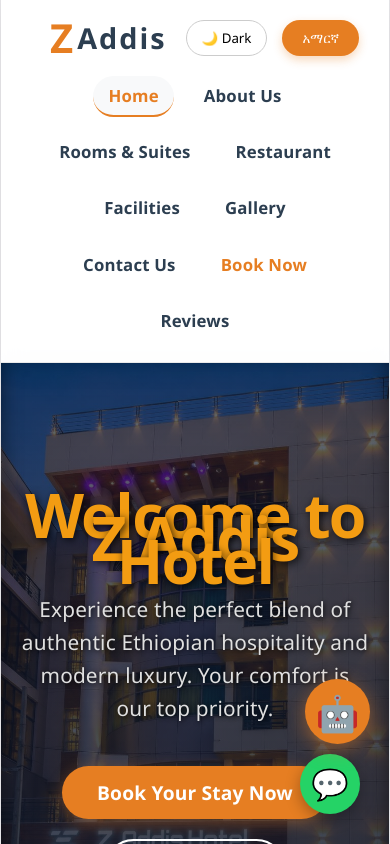
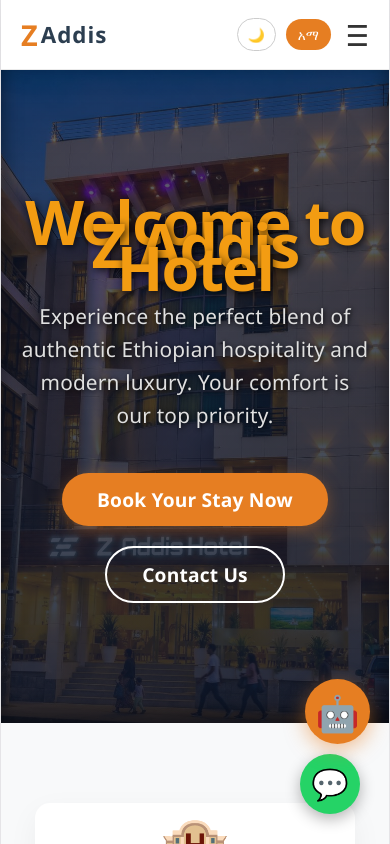
Before and after one commit to semerehiwet/z-addis-hotel, a React app in the folder frontend/: page / in a window 390 px wide. Shown: the top 844 px of the page. Built offline with nearby package versions, Linux system fonts and the light colour scheme; the HTML template or start-up script is replaced by a standard one.

Commit message:
Update App.jsx

```diff
--- a/frontend/src/App.jsx
+++ b/frontend/src/App.jsx
@@ -1,6 +1,6 @@
 import Chatbot from './components/Chatbot';
 import Reviews from './pages/Reviews';
-import React, { useState } from 'react';
+import React, { useState, useEffect } from 'react';
 import { BrowserRouter as Router, Routes, Route, Link, useLocation } from 'react-router-dom';
 import { Helmet } from 'react-helmet';
 import './App.css';
@@ -12,15 +12,15 @@ import Rooms from './pages/Rooms';
 import Booking from './pages/Booking';
 import Gallery from './pages/Gallery';
 import Contact from './pages/Contact';
-import Restaurant from './pages/Restaurant'; // 👈 አዲሱን የሬስቶራንት ፋይል አስገባን
-import Facilities from './pages/Facilities'; // 👈 አዲሱን የአገልግሎት ፋይል አስገባን
+import Restaurant from './pages/Restaurant';
+import Facilities from './pages/Facilities';
 import Admin from './pages/Admin';
 
 // አክቲቭ የሆነውን ሊንክ ለማሳወቅ የምንጠቀምበት ትንሽ ፈንክሽን
-const NavLink = ({ to, currentPath, children, isDarkMode, isAccent }) => {
+const NavLink = ({ to, currentPath, children, isDarkMode, isAccent, onClick }) => {
   const isActive = currentPath === to;
   return (
-    <Link to={to} style={{
+    <Link to={to} onClick={onClick} style={{
       textDecoration: 'none',
       color: isAccent ? '#e67e22' : (isDarkMode ? (isActive ? '#e67e22' : '#e0e0e0') : (isActive ? '#e67e22' : '#2c3e50')),
       fontWeight: 'bold',
@@ -29,28 +29,38 @@ const NavLink = ({ to, currentPath, children, isDarkMode, isAccent }) => {
       borderRadius: '25px',
       backgroundColor: isActive && !isDarkMode ? '#f8f9fa' : (isActive && isDarkMode ? '#333' : 'transparent'),
       transition: 'all 0.3s ease',
-      borderBottom: isActive ? '2px solid #e67e22' : '2px solid transparent'
+      borderBottom: isActive ? '2px solid #e67e22' : '2px solid transparent',
+      display: 'block',
+      textAlign: 'center'
     }}>
       {children}
     </Link>
   );
 };
 
-const Navigation = ({ lang, isDarkMode }) => {
+const Navigation = ({ lang, isDarkMode, isMobile, closeMenu }) => {
   const location = useLocation();
   const currentPath = location.pathname;
 
   return (
-    <nav style={{ display: 'flex', gap: '15px', marginTop: '20px', flexWrap: 'wrap', justifyContent: 'center' }}>
-      <NavLink to="/" currentPath={currentPath} isDarkMode={isDarkMode}>{lang === 'am' ? 'ዋና ገጽ' : 'Home'}</NavLink>
-      <NavLink to="/about" currentPath={currentPath} isDarkMode={isDarkMode}>{lang === 'am' ? 'ስለ እኛ' : 'About Us'}</NavLink>
-      <NavLink to="/rooms" currentPath={currentPath} isDarkMode={isDarkMode}>{lang === 'am' ? 'ክፍሎች' : 'Rooms & Suites'}</NavLink>
-      <NavLink to="/restaurant" currentPath={currentPath} isDarkMode={isDarkMode}>{lang === 'am' ? 'ምግብ ቤት' : 'Restaurant'}</NavLink>
-      <NavLink to="/facilities" currentPath={currentPath} isDarkMode={isDarkMode}>{lang === 'am' ? 'አገልግሎቶች' : 'Facilities'}</NavLink>
-      <NavLink to="/gallery" currentPath={currentPath} isDarkMode={isDarkMode}>{lang === 'am' ? 'ጋለሪ' : 'Gallery'}</NavLink>
-      <NavLink to="/contact" currentPath={currentPath} isDarkMode={isDarkMode}>{lang === 'am' ? 'አድራሻ' : 'Contact Us'}</NavLink>
-      <NavLink to="/booking" currentPath={currentPath} isDarkMode={isDarkMode} isAccent={true}>{lang === 'am' ? 'ቦኪንግ' : 'Book Now'}</NavLink>
-      <NavLink to="/reviews" currentPath={currentPath} isDarkMode={isDarkMode}>{lang === 'am' ? 'አስተያየቶች' : 'Reviews'}</NavLink>
+    <nav style={{
+      display: 'flex',
+      flexDirection: isMobile ? 'column' : 'row', // በስልክ ጊዜ ወደ ታች ይደረደራል
+      gap: isMobile ? '10px' : '15px',
+      marginTop: isMobile ? '15px' : '20px',
+      flexWrap: 'wrap',
+      justifyContent: 'center',
+      width: '100%'
+    }}>
+      <NavLink onClick={closeMenu} to="/" currentPath={currentPath} isDarkMode={isDarkMode}>{lang === 'am' ? 'ዋና ገጽ' : 'Home'}</NavLink>
+      <NavLink onClick={closeMenu} to="/about" currentPath={currentPath} isDarkMode={isDarkMode}>{lang === 'am' ? 'ስለ እኛ' : 'About Us'}</NavLink>
+      <NavLink onClick={closeMenu} to="/rooms" currentPath={currentPath} isDarkMode={isDarkMode}>{lang === 'am' ? 'ክፍሎች' : 'Rooms & Suites'}</NavLink>
+      <NavLink onClick={closeMenu} to="/restaurant" currentPath={currentPath} isDarkMode={isDarkMode}>{lang === 'am' ? 'ምግብ ቤት' : 'Restaurant'}</NavLink>
+      <NavLink onClick={closeMenu} to="/facilities" currentPath={currentPath} isDarkMode={isDarkMode}>{lang === 'am' ? 'አገልግሎቶች' : 'Facilities'}</NavLink>
+      <NavLink onClick={closeMenu} to="/gallery" currentPath={currentPath} isDarkMode={isDarkMode}>{lang === 'am' ? 'ጋለሪ' : 'Gallery'}</NavLink>
+      <NavLink onClick={closeMenu} to="/contact" currentPath={currentPath} isDarkMode={isDarkMode}>{lang === 'am' ? 'አድራሻ' : 'Contact Us'}</NavLink>
+      <NavLink onClick={closeMenu} to="/booking" currentPath={currentPath} isDarkMode={isDarkMode} isAccent={true}>{lang === 'am' ? 'ቦኪንግ' : 'Book Now'}</NavLink>
+      <NavLink onClick={closeMenu} to="/reviews" currentPath={currentPath} isDarkMode={isDarkMode}>{lang === 'am' ? 'አስተያየቶች' : 'Reviews'}</NavLink>
     </nav>
   );
 };
@@ -58,6 +68,16 @@ const Navigation = ({ lang, isDarkMode }) => {
 function App() {
   const [lang, setLang] = useState('en');
   const [isDarkMode, setIsDarkMode] = useState(false);
+
+  // ስክሪኑ የሞባይል መሆኑን ማወቂያ እና ሜኑ መክፈቻ/መዝጊያ
+  const [isMobile, setIsMobile] = useState(window.innerWidth < 850);
+  const [isMenuOpen, setIsMenuOpen] = useState(false);
+
+  useEffect(() => {
+    const handleResize = () => setIsMobile(window.innerWidth < 850);
+    window.addEventListener('resize', handleResize);
+    return () => window.removeEventListener('resize', handleResize);
+  }, []);
 
   return (
     <Router>
@@ -73,36 +93,49 @@ function App() {
           <title>ZAddis Luxury Hotel - Addis Ababa</title>
         </Helmet>
 
-
         <header style={{
           position: 'sticky', top: 0, zIndex: 1000,
-          backgroundColor: isDarkMode ? 'rgba(18, 18, 18, 0.85)' : 'rgba(255, 255, 255, 0.9)',
+          backgroundColor: isDarkMode ? 'rgba(18, 18, 18, 0.95)' : 'rgba(255, 255, 255, 0.95)',
           backdropFilter: 'blur(12px)',
           boxShadow: '0 4px 30px rgba(0,0,0,0.05)',
-          padding: '20px 30px',
+          padding: isMobile ? '15px 20px' : '20px 30px',
           borderBottom: isDarkMode ? '1px solid #333' : '1px solid #eaeaea'
         }}>
           <div style={{ display: 'flex', justifyContent: 'space-between', alignItems: 'center', maxWidth: '1200px', margin: '0 auto' }}>
+
             <Link to="/" style={{ textDecoration: 'none' }}>
+              <h1 style={{ margin: 0, fontSize: isMobile ? '1.8rem' : '2.5rem', fontWeight: '900', letterSpacing: '1px', display: 'flex', alignItems: 'center' }}>
+                <span style={{ color: '#e67e22' }}>Z</span>
+                <span style={{ color: isDarkMode ? '#fff' : '#2c3e50', fontSize: isMobile ? '1.4rem' : '1.8rem', marginLeft: '2px' }}>Addis</span>
+              </h1>
             </Link>
-            <h1 style={{ margin: 0, fontSize: '2.5rem', fontWeight: '900', letterSpacing: '2px', display: 'flex', alignItems: 'center' }}>
-                <span style={{ color: '#e67e22' }}>Z</span>
-                <span style={{ color: isDarkMode ? '#fff' : '#2c3e50', fontSize: '1.8rem', marginLeft: '2px' }}>Addis</span>
-              </h1>
 
-            <div style={{ display: 'flex', gap: '15px' }}>
-              <button onClick={() => setIsDarkMode(!isDarkMode)} style={{ cursor: 'pointer', padding: '8px 15px', borderRadius: '25px', border: isDarkMode ? '1px solid #555' : '1px solid #ccc', backgroundColor: isDarkMode ? '#333' : '#fff', color: isDarkMode ? '#fff' : '#000', transition: 'all 0.3s' }}>
-                {isDarkMode ? '☀️ Light' : '🌙 Dark'}
+            <div style={{ display: 'flex', gap: '10px', alignItems: 'center' }}>
+              <button onClick={() => setIsDarkMode(!isDarkMode)} style={{ cursor: 'pointer', padding: isMobile ? '6px 10px' : '8px 15px', borderRadius: '25px', border: isDarkMode ? '1px solid #555' : '1px solid #ccc', backgroundColor: isDarkMode ? '#333' : '#fff', color: isDarkMode ? '#fff' : '#000', fontSize: isMobile ? '0.85rem' : '1rem' }}>
+                {isDarkMode ? '☀️' : '🌙'}
               </button>
-              <button onClick={() => setLang(lang === 'am' ? 'en' : 'am')} style={{ cursor: 'pointer', padding: '8px 20px', borderRadius: '25px', backgroundColor: '#e67e22', color: '#fff', border: 'none', fontWeight: 'bold', boxShadow: '0 4px 10px rgba(230, 126, 34, 0.3)' }}>
-                {lang === 'am' ? 'English' : 'አማርኛ'}
+              <button onClick={() => setLang(lang === 'am' ? 'en' : 'am')} style={{ cursor: 'pointer', padding: isMobile ? '6px 12px' : '8px 20px', borderRadius: '25px', backgroundColor: '#e67e22', color: '#fff', border: 'none', fontWeight: 'bold', fontSize: isMobile ? '0.85rem' : '1rem' }}>
+                {lang === 'am' ? 'EN' : 'አማ'}
               </button>
+
+              {/* በስልክ ጊዜ የሚታይ የሜኑ መክፈቻ ቁልፍ (Hamburger Icon) */}
+              {isMobile && (
+                <button
+                  onClick={() => setIsMenuOpen(!isMenuOpen)}
+                  style={{ background: 'none', border: 'none', fontSize: '1.8rem', color: isDarkMode ? '#fff' : '#333', cursor: 'pointer', marginLeft: '5px' }}
+                >
+                  {isMenuOpen ? '✕' : '☰'}
+                </button>
+              )}
             </div>
           </div>
 
-          <div style={{ maxWidth: '1200px', margin: '0 auto' }}>
-            <Navigation lang={lang} isDarkMode={isDarkMode} />
-          </div>
+          {/* ሜኑው በኮምፒውተር ሁሌም ይታያል፣ በስልክ ግን ቁልፉ ሲነካ ብቻ */}
+          {(!isMobile || isMenuOpen) && (
+            <div style={{ maxWidth: '1200px', margin: '0 auto', transition: 'all 0.3s ease' }}>
+              <Navigation lang={lang} isDarkMode={isDarkMode} isMobile={isMobile} closeMenu={() => setIsMenuOpen(false)} />
+            </div>
+          )}
         </header>
 
         {/* ዋናው የገፆች ማሳያ */}
@@ -133,8 +166,8 @@ function App() {
           💬
         </a>
         <Chatbot lang={lang} />
-        </div>
-        </Router>
+      </div>
+    </Router>
   );
 }
 export default App;
```
